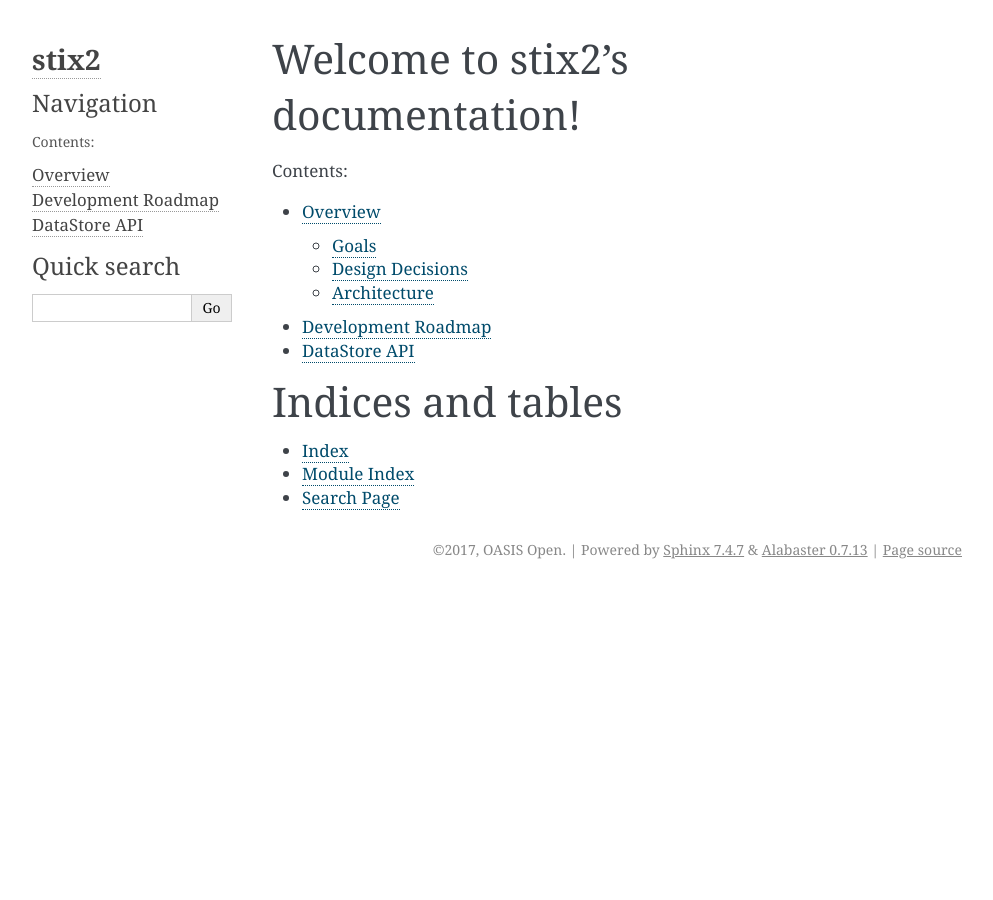
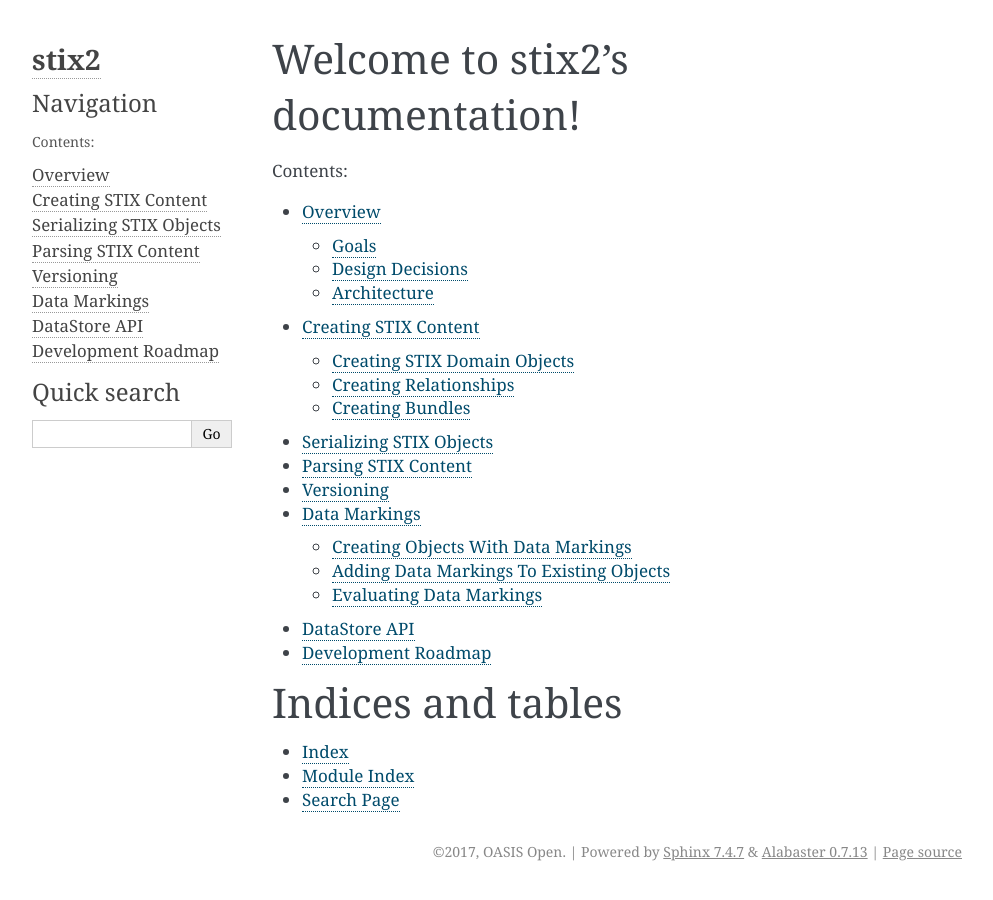
Before and after one commit to oasis-open/cti-python-stix2, a Sphinx documentation site: the page built from docs/index.rst, in a window 1280 px wide. Shown: the whole page, without its empty margins (148-1141 px from the left). Built offline with Sphinx 7.4.7, drawn with Linux system fonts in a browser that asks for light colours; pages that are not in the unit, such as notebooks, are missing from menus.

Commit message:
Include IPython notebooks in Sphinx docs
Note: The first cell in each .ipynb file contains code to suppress
tracebacks in output cells. Thus cells that generate exceptions will
only output the error, without the traceback, which makes the
documentation easier to read.

```diff
--- a/docs/conf.py
+++ b/docs/conf.py
@@ -1,5 +1,6 @@
 extensions = [
     'sphinx-prompt',
+    'nbsphinx',
 ]
 templates_path = ['_templates']
 source_suffix = '.rst'
--- a/docs/index.rst
+++ b/docs/index.rst
@@ -11,8 +11,13 @@
    :caption: Contents:
 
    overview
+   creating
+   serializing
+   parsing
+   versioning
+   markings
+   datastore_api
    roadmap
-   datastore_api
    contributing
 
 
--- a/docs/overview.rst
+++ b/docs/overview.rst
@@ -66,7 +66,7 @@
 STIX 2 data as part of a larger application and as part of a larger cyber threat
 intelligence ecosystem.
 
-- ``Data Source``s represent locations from which STIX data can be retrieved,
+- ``Data Source``\s represent locations from which STIX data can be retrieved,
   such as a TAXII server, database, or local filesystem. The Data Source API
   abstracts differences between these storage location, giving a common API to
   get objects by ID or query by various properties, as well as allowing
--- a/requirements.txt
+++ b/requirements.txt
@@ -1,4 +1,5 @@
 bumpversion
+nbsphinx
 pre-commit
 pytest
 pytest-cov
```
Also changed, not shown: docs/creating.ipynb, docs/markings.ipynb, docs/parsing.ipynb, docs/serializing.ipynb, docs/versioning.ipynb.
